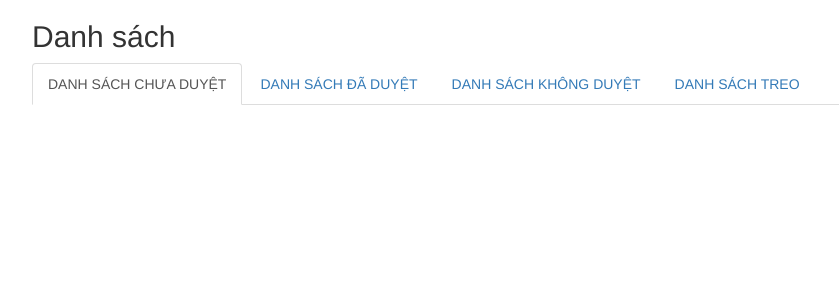
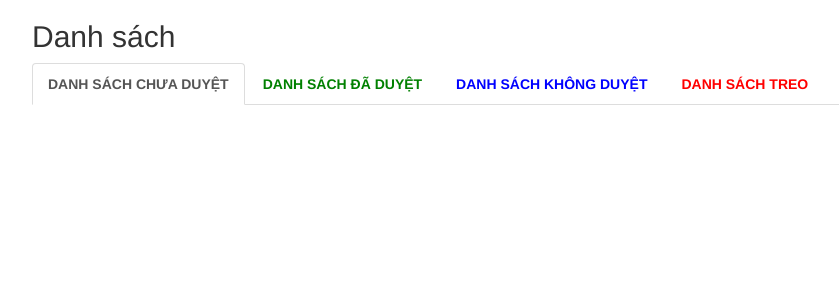
Before and after one commit to phamhuusam/Hosrem_CI_3, a CodeIgniter app: page /hosrem_new/index.php/admin/home/index in a window 1280 px wide. Shown: the part 52-352 px from the top of the page, without its empty margins (38-877 px from the left). Run offline with CodeIgniter, Linux system fonts and the light colour scheme; data comes from the database, SQL or seed files in the repository; some libraries are stand-ins or nearby versions.

Commit message:
check in code.

```diff
--- a/application/views/back_end/home.php
+++ b/application/views/back_end/home.php
@@ -1,37 +1,3 @@
-<style type="text/css">
-
-
-  #exTab1 .tab-content {
-  color : white;
-  background-color: #428bca;
-  padding : 5px 15px;
-  }
-
-  #exTab2 h3 {
-  color : white;
-  background-color: #428bca;
-  padding : 5px 15px;
-  }
-
-  /* remove border radius for the tab */
-
-  #exTab1 .nav-pills > li > a {
-  border-radius: 0;
-  }
-
-  /* change border radius for the tab , apply corners on top*/
-
-  #exTab3 .nav-pills > li > a {
-  border-radius: 4px 4px 0 0 ;
-  }
-
-  #exTab3 .tab-content {
-  color : white;
-  background-color: #428bca;
-  padding : 5px 15px;
-  }
-
-</style>
 
 <script type="text/javascript">
   var dataSet = [];
@@ -43,12 +9,11 @@ foreach ($dsBacSi as $bacsi) {
       var mRecord = [];
       mRecord.push('<?php echo ($bacsi['Id']) ?>');
       mRecord.push('<?php echo ($bacsi['Ten']) ?>');
+      mRecord.push('<?php echo ($bacsi['HinhAnh']) ?>');
       mRecord.push('<?php echo ($bacsi['Email']) ?>');
       mRecord.push('<?php echo ($bacsi['DonViCongTac']) ?>');
       mRecord.push('<?php echo ($bacsi['DienThoai']) ?>');
-      mRecord.push('<?php echo ($bacsi['DonViCongTac']) ?>');
-      mRecord.push('<?php echo ($bacsi['DienThoai']) ?>');
-      mRecord.push('<?php echo ($bacsi['HinhAnh']) ?>');
+
       // push vao dataset
       dataSet.push(mRecord);
 
@@ -62,17 +27,17 @@ foreach ($dsBacSi as $bacsi) {
   <ul class="nav nav-tabs">
     <li class="active">
 
-      <a  href="#1" data-toggle="tab">DANH SÁCH CHƯA DUYỆT</a>
+      <a  href="#1" data-toggle="tab" class="classNormal">DANH SÁCH CHƯA DUYỆT</a>
     </li>
     <li>
-      <a href="#2" data-toggle="tab">DANH SÁCH ĐÃ DUYỆT</a>
+      <a href="#2" data-toggle="tab" class="classGreen">DANH SÁCH ĐÃ DUYỆT</a>
     </li>
     <li>
-      <a href="#3" data-toggle="tab">DANH SÁCH KHÔNG DUYỆT</a>
+      <a href="#3" data-toggle="tab" class="classBlue">DANH SÁCH KHÔNG DUYỆT</a>
     </li>
 
     <li>
-      <a href="#3" data-toggle="tab">DANH SÁCH TREO</a>
+      <a href="#3" data-toggle="tab" class="classRed">DANH SÁCH TREO</a>
     </li>
 
   </ul>
@@ -104,35 +69,63 @@ foreach ($dsBacSi as $bacsi) {
     var table = $('#example').DataTable({
       data: dataSet,
       columns: [
-          { title: "Name" },
-          { title: "Position" },
-          { title: "Office" },
-          { title: "Extn." },
-          { title: "Start date" },
-          { title: "Salary" },
-          { title: "Tool"},
+          { title: "Id" },
+          { title: "Họ và tên" },
+          { title: "Hình" },
+          { title: "Email" },
+          { title: "Đơn vị" },
+          { title: "Điện thoại"},
           { title: "Tool"}
       ],
 
       columnDefs: [{ // Money columns
-            "targets": 6,
-            "render": function( data, type, row ) {
-                return "<img src='../../images/'"+data +">"
-            }
-      }, { // Money columns
-            "targets": 7,
+            "targets": 2,
             "render": function( data, type, row ) {
                 var valueReturn = "<img style='height: 70px;  border-radius: 35px' src='../../public/images/" + data +"''>";
                 return valueReturn;
           }
+      }, { // Money columns
+            "targets": -1,
+            "render": function( data, type, row ) {
+              var valueReturn = "<a class= 'classGreen'> Duyệt</a> | <a class= 'classBlue'>Không duyệt</a> | <a class= 'classRed'>Treo</a>";
+              valueReturn += "<div class='inputKhongDuyet' style='padding-top: 5px; display:none'> <input  placeHolder='Lý do không duyệt' /></div>";
+              valueReturn += "<div class='inputKhongTreo' style='padding-top: 5px; display:none'> <input  placeHolder='Lý do treo' /></div>";
+
+                return  valueReturn;
+            }
       }]
 
     });
 
-    $('#example tbody').on( 'click', 'button', function () {
-        var data = table.row( $(this).parents('tr') ).data();
-        alert( data[0] +"'s salary is: "+ data[ 5 ] );
-    } );
+    $('#example tbody').on( 'click', 'a', function () {
+
+      $('.inputKhongDuyet').fadeOut(200);
+      $('.inputKhongTreo').fadeOut(200);
+
+      var className = this.attributes.class.value;
+
+      var data = table.row( $(this).parents('tr') ).data();
+        //alert( data[0] +"'s salary is: "+ data[ 5 ] );
+      var tagets_1 = $(this).parents('tr').find(".inputKhongDuyet");
+      var tagets_2 = $(this).parents('tr').find(".inputKhongTreo");
+
+      switch (className) {
+        case 'classGreen':
+          tagets_1.fadeOut(200);
+          tagets_2.fadeOut(200);
+          break;
+        case 'classBlue':
+          tagets_1.fadeIn(200);
+          tagets_2.fadeOut(200);
+
+          break;
+        case 'classRed':
+          tagets_1.fadeOut(200);
+          tagets_2.fadeIn(200);
+          break;
+      }
+
+    });
 
     $('[data-toggle="tooltip"]').tooltip();
 
--- a/application/views/template_back_end/main.php
+++ b/application/views/template_back_end/main.php
@@ -6,6 +6,7 @@
 	<script src="<?php echo base_url() ?>public/jquery-3.2.1.js"></script>
 	<script src="<?php echo base_url() ?>public/bootstrap-3.3.7/js/bootstrap.js"></script>
 	<link href="<?php echo base_url() ?>public/admin/css/jquery.dataTables.min.css" rel="stylesheet">
+	<link href="<?php echo base_url() ?>public/admin/css/css.css" rel="stylesheet">
 	<script src="<?php echo base_url() ?>public/admin/js/jquery.dataTables.min.js"></script>
 	<style type="text/css">
 		body{
--- /dev/null
+++ b/public/admin/css/css.css
@@ -0,0 +1,53 @@
+a {
+	cursor: pointer;
+}
+.classNormal {
+	font-weight: bold;
+}
+
+.classGreen {
+	color: green;
+	font-weight: bold;
+}
+
+.classRed {
+	color: red;
+	font-weight: bold;
+}
+
+
+.classBlue {
+	color: blue;
+	font-weight: bold;
+}
+
+
+#exTab1 .tab-content {
+  color : white;
+  background-color: #428bca;
+  padding : 5px 15px;
+  }
+
+  #exTab2 h3 {
+  color : white;
+  background-color: #428bca;
+  padding : 5px 15px;
+  }
+
+  /* remove border radius for the tab */
+
+  #exTab1 .nav-pills > li > a {
+  border-radius: 0;
+  }
+
+  /* change border radius for the tab , apply corners on top*/
+
+  #exTab3 .nav-pills > li > a {
+  border-radius: 4px 4px 0 0 ;
+  }
+
+  #exTab3 .tab-content {
+  color : white;
+  background-color: #428bca;
+  padding : 5px 15px;
+  }
```
